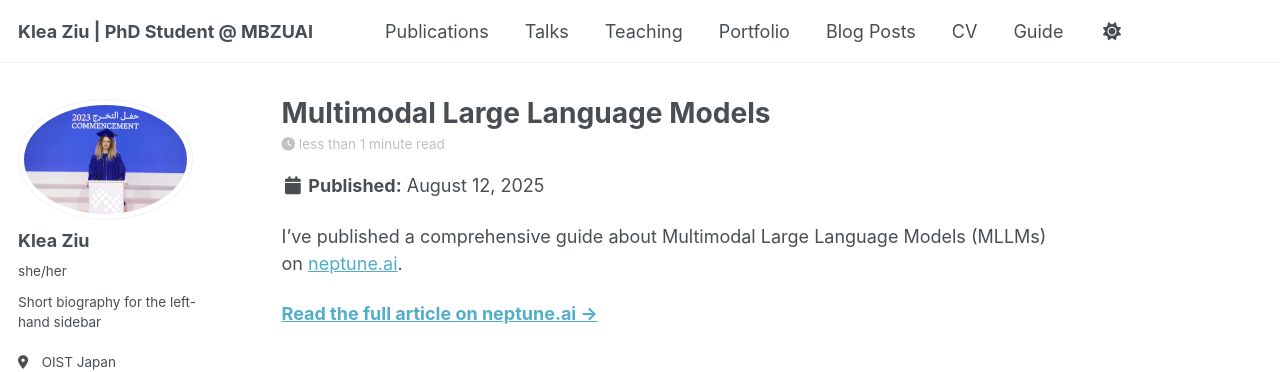
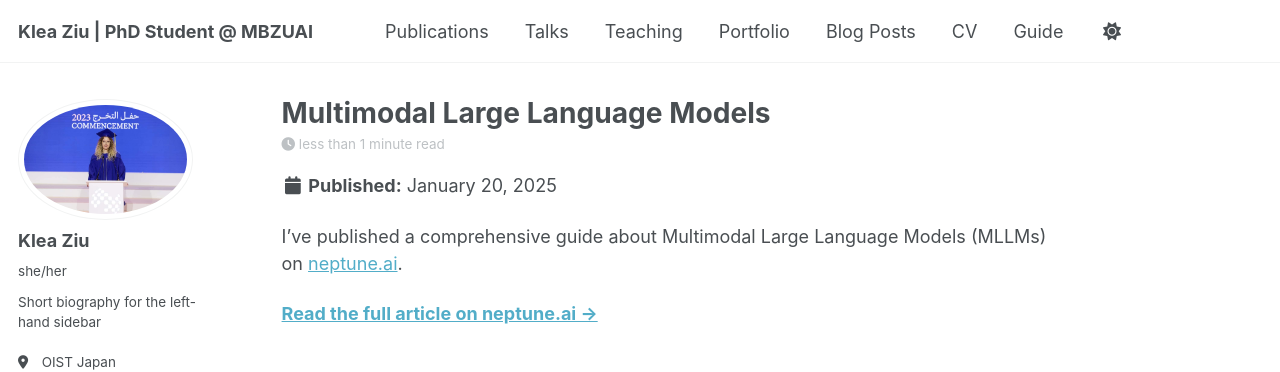
Before and after one commit to klea-ziu/klea-ziu.github.io, a Jekyll site: the page built from _posts/2025-01-20-blog-post-mllm.md, in a window 1280 px wide and 900 px high. Shown: the top 372 px of the window. Built offline with Jekyll 4.4.1, drawn with Linux system fonts in a browser that asks for light colours; some web fonts are replaced; a script that is not in the unit is left out.

Commit message:
Update 2025-01-20-blog-post-mllm.md

```diff
--- a/_posts/2025-01-20-blog-post-mllm.md
+++ b/_posts/2025-01-20-blog-post-mllm.md
@@ -1,6 +1,6 @@
 ---
 title: "Multimodal Large Language Models"
-date: 2025-08-12
+date: 2025-01-20
 
 excerpt: "A comprehensive guide to Multimodal Large Language Models"
 tags:
```
